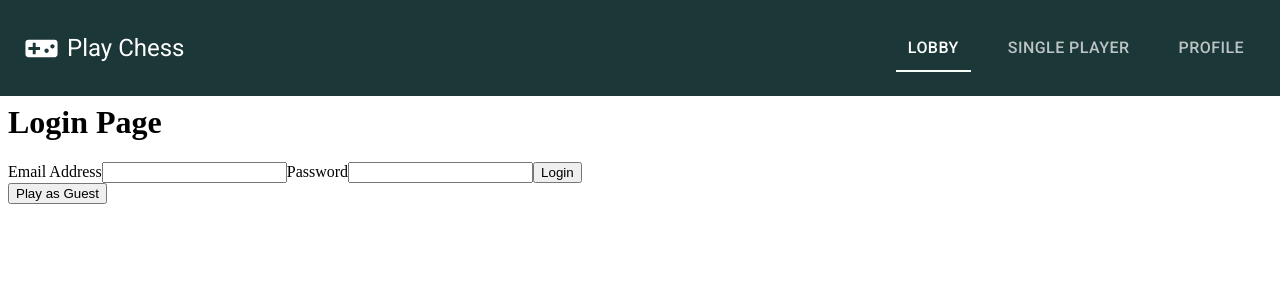
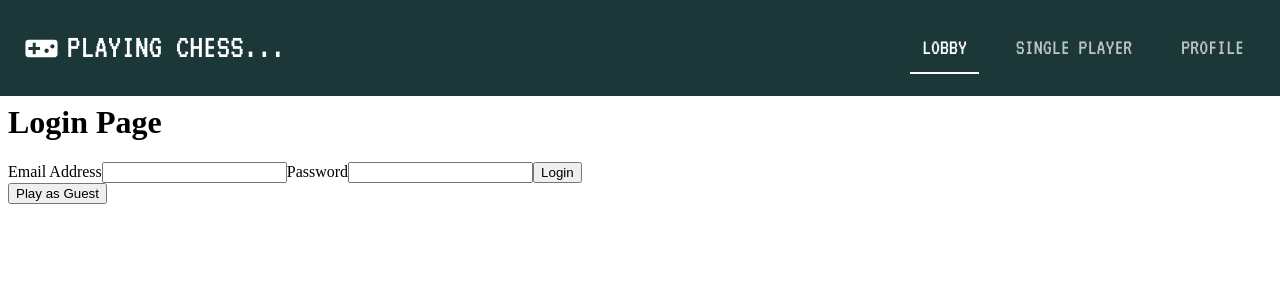
Before and after one commit to daryltct/chess-web, a React (Create React App) app in the folder client/: page /login in a window 1280 px wide. Shown: the top 300 px of the page. Built offline with nearby package versions, Linux system fonts and the light colour scheme; no server answers.

Commit message:
:lipstick: change default font

```diff
--- a/client/public/index.html
+++ b/client/public/index.html
@@ -8,7 +8,9 @@
 
 
     <link rel="manifest" href="%PUBLIC_URL%/manifest.json" />
-    <link rel="stylesheet" href="https://fonts.googleapis.com/css?family=Roboto:300,400,500,700&display=swap" />
+    <!-- <link rel="stylesheet" href="https://fonts.googleapis.com/css?family=Roboto:300,400,500,700&display=swap" /> -->
+    <link rel="preconnect" href="https://fonts.gstatic.com">
+    <link href="https://fonts.googleapis.com/css2?family=VT323&display=swap" rel="stylesheet">
 
 
     <title>Chess Web App</title>
--- a/client/src/App.css
+++ /dev/null
@@ -1,38 +0,0 @@
-.App {
-  text-align: center;
-}
-
-.App-logo {
-  height: 40vmin;
-  pointer-events: none;
-}
-
-@media (prefers-reduced-motion: no-preference) {
-  .App-logo {
-    animation: App-logo-spin infinite 20s linear;
-  }
-}
-
-.App-header {
-  background-color: #282c34;
-  min-height: 100vh;
-  display: flex;
-  flex-direction: column;
-  align-items: center;
-  justify-content: center;
-  font-size: calc(10px + 2vmin);
-  color: white;
-}
-
-.App-link {
-  color: #61dafb;
-}
-
-@keyframes App-logo-spin {
-  from {
-    transform: rotate(0deg);
-  }
-  to {
-    transform: rotate(360deg);
-  }
-}
--- a/client/src/App.js
+++ b/client/src/App.js
@@ -1,4 +1,3 @@
-import './App.css'
 import React from 'react'
 import { BrowserRouter as Router, Switch, Route } from 'react-router-dom'
 
--- a/client/src/components/ui/Header.js
+++ b/client/src/components/ui/Header.js
@@ -20,7 +20,7 @@ const useStyles = makeStyles((theme) => ({
 		marginLeft: 'auto'
 	},
 	tab: {
-		fontSize: '1rem',
+		fontSize: '1.4rem',
 		minWidth: '30px',
 		marginLeft: '25px'
 	}
@@ -64,7 +64,7 @@ const Header = () => {
 			<AppBar elevation={0}>
 				<Toolbar className={classes.header}>
 					<VideogameAssetIcon fontSize="large" className={classes.logoMargin} />
-					<Typography variant="h5">Play Chess</Typography>
+					<Typography variant="h4">PLAYING CHESS...</Typography>
 					<Tabs className={classes.tabContainer} value={active} onChange={changeTab}>
 						<Tab className={classes.tab} label="Lobby" component={Link} to="/" />
 						<Tab className={classes.tab} label="Single Player" component={Link} to="/single" />
--- a/client/src/components/ui/Theme.js
+++ b/client/src/components/ui/Theme.js
@@ -18,6 +18,9 @@ const theme = createMuiTheme({
 		secondary: {
 			main: `${mint}`
 		}
+	},
+	typography: {
+		fontFamily: 'VT323, Courier New, monospace'
 	}
 })
 
```
